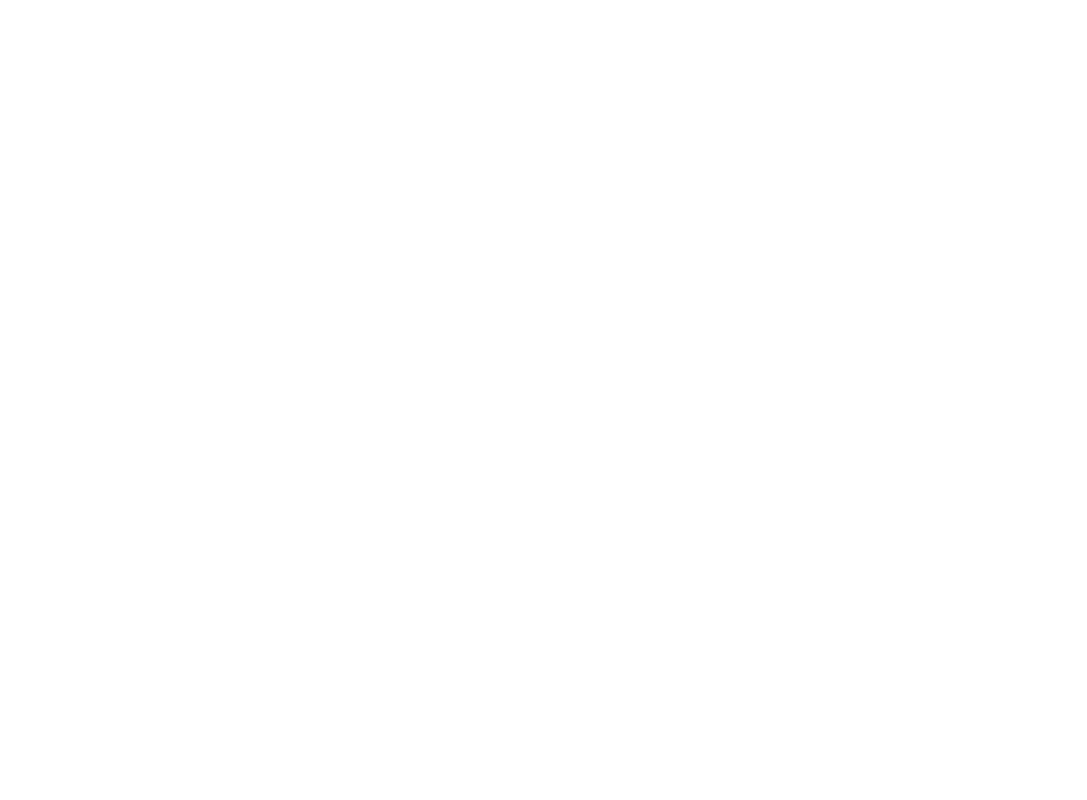
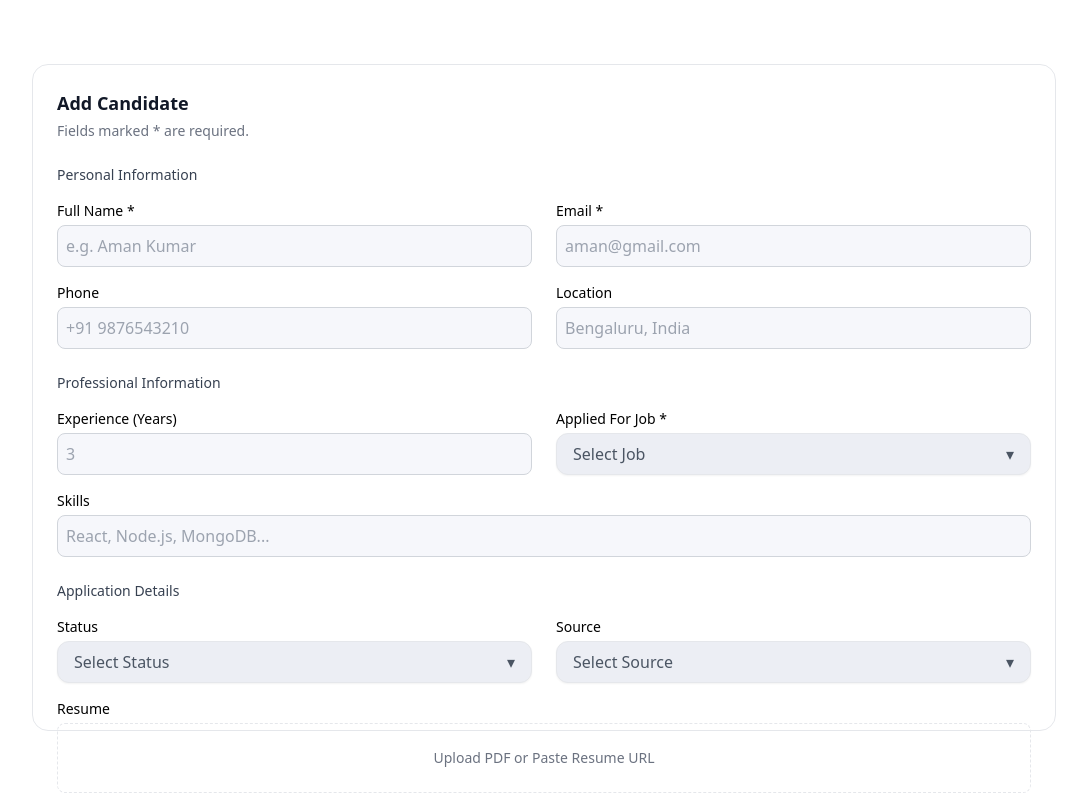
Before and after one commit to dineshkhichar569/jobrix-company-module, a React (Vite) app in the folder frontend/: page /add in a window 1280 px wide. Before the commit this address had no page. Shown: the whole page, without its empty margins (96-1183 px from the left). Built offline with nearby package versions, Linux system fonts and the light colour scheme; a web font is replaced by a local one.

Commit message:
add AddCandidate component and route for candidate addition

```diff
--- a/frontend/src/App.jsx
+++ b/frontend/src/App.jsx
@@ -7,12 +7,15 @@
 import AdminDashboard from "./pages/admin/AdminDashboard";
 import IsLoggedInRoute from "./guards/isLoggedInRoute";
 import LoggedOutOnlyRoute from "./guards/LoggedOutOnlyRoute";
+import AddCandidate from "./components/ui/Card/AddCandidate";
 
 function App() {
   return (
     <>
       <Routes>
         <Route path="/" element={<LandingPage />} />
+
+        <Route path="/add" element={<AddCandidate />} />
 
         <Route element={<LoggedOutOnlyRoute />}>
           <Route path="/login" element={<CompanyUserLogin />} />
--- /dev/null
+++ b/frontend/src/components/ui/Card/AddCandidate.jsx
@@ -0,0 +1,187 @@
+import { SelectOption } from "./SelectOption";
+
+export default function AddCandidate() {
+  return (
+    <div
+      className={`fixed z-50 w-4/5 max-w-5xl h-5/6 left-1/2 -translate-x-1/2 top-16
+  bg-white border rounded-2xl p-6
+  transform transition-all duration-300 ease-out`}
+    >
+      {/* //! Header */}
+      <div className="mb-6">
+        <h2 className="text-lg font-semibold text-gray-900">Add Candidate</h2>
+
+        <p className="mt-1 text-sm text-gray-500">
+          Fields marked * are required.
+        </p>
+      </div>
+
+      <form className="space-y-6">
+        {/* //! Personal Information */}
+        <div>
+          <h3 className="text-sm font-medium text-gray-700 mb-4">
+            Personal Information
+          </h3>
+
+          <div className="flex gap-6">
+            <div className="w-1/2">
+              <label className="block text-sm font-medium mb-1">
+                Full Name *
+              </label>
+
+              <input
+                type="text"
+                placeholder="e.g. Aman Kumar"
+                className="addMemberInput"
+              />
+            </div>
+
+            <div className="w-1/2">
+              <label className="block text-sm font-medium mb-1">Email *</label>
+
+              <input
+                type="email"
+                placeholder="aman@gmail.com"
+                className="addMemberInput"
+              />
+            </div>
+          </div>
+
+          <div className="flex gap-6 mt-4">
+            <div className="w-1/2">
+              <label className="block text-sm font-medium mb-1">Phone</label>
+
+              <input
+                type="text"
+                placeholder="+91 9876543210"
+                className="addMemberInput"
+              />
+            </div>
+
+            <div className="w-1/2">
+              <label className="block text-sm font-medium mb-1">Location</label>
+
+              <input
+                type="text"
+                placeholder="Bengaluru, India"
+                className="addMemberInput"
+              />
+            </div>
+          </div>
+        </div>
+
+        {/* //! Professional Information */}
+        <div>
+          <h3 className="text-sm font-medium text-gray-700 mb-4">
+            Professional Information
+          </h3>
+
+          <div className="flex gap-6">
+            <div className="w-1/2">
+              <label className="block text-sm font-medium mb-1">
+                Experience (Years)
+              </label>
+
+              <input type="number" placeholder="3" className="addMemberInput" />
+            </div>
+
+            <div className="w-1/2">
+              <label className="block text-sm font-medium mb-1">
+                Applied For Job *
+              </label>
+
+              <SelectOption
+                options={[
+                  "Frontend Developer",
+                  "Backend Developer",
+                  "Full Stack Developer",
+                ]}
+                placeholder="Select Job"
+              />
+            </div>
+          </div>
+
+          <div className="mt-4">
+            <label className="block text-sm font-medium mb-1">Skills</label>
+
+            <input
+              type="text"
+              placeholder="React, Node.js, MongoDB..."
+              className="addMemberInput"
+            />
+          </div>
+        </div>
+
+        {/* //! Application Details */}
+        <div>
+          <h3 className="text-sm font-medium text-gray-700 mb-4">
+            Application Details
+          </h3>
+
+          <div className="flex gap-6">
+            <div className="w-1/2">
+              <label className="block text-sm font-medium mb-1">Status</label>
+
+              <SelectOption
+                options={[
+                  "Applied",
+                  "Screening",
+                  "Interview",
+                  "Offer",
+                  "Rejected",
+                ]}
+                placeholder="Select Status"
+              />
+            </div>
+
+            <div className="w-1/2">
+              <label className="block text-sm font-medium mb-1">Source</label>
+
+              <SelectOption
+                options={["Website", "LinkedIn", "Referral", "Naukri"]}
+                placeholder="Select Source"
+              />
+            </div>
+          </div>
+
+          {/* //! Resume */}
+          <div className="mt-4">
+            <label className="block text-sm font-medium mb-1">Resume</label>
+
+            <div className="border border-dashed rounded-lg p-6 text-center text-sm text-gray-500">
+              Upload PDF or Paste Resume URL
+            </div>
+          </div>
+
+          {/* //! Notes */}
+          <div className="mt-4">
+            <label className="block text-sm font-medium mb-1">Notes</label>
+
+            <textarea
+              rows={4}
+              placeholder="Internal notes about this candidate..."
+              className="addMemberInput resize-none"
+            />
+          </div>
+        </div>
+
+        {/* //! Footer */}
+        <div className="flex justify-end gap-3 pt-4">
+          <button
+            type="button"
+            className="px-3 py-1 border rounded-lg hover:bg-gray-100"
+          >
+            Cancel
+          </button>
+
+          <button
+            type="submit"
+            className="px-3 py-1 bg-indigo-600 text-white rounded-lg hover:bg-indigo-700"
+          >
+            Save Candidate
+          </button>
+        </div>
+      </form>
+    </div>
+  );
+}
--- a/frontend/src/components/ui/Card/AddMemberCard.jsx
+++ b/frontend/src/components/ui/Card/AddMemberCard.jsx
@@ -1,5 +1,5 @@
 import { UserPlus2Icon } from "lucide-react";
-import { AnimatePresence, motion } from "framer-motion";
+import { AnimatePresence } from "framer-motion";
 
 import { addMember } from "../../../api/index.js";
 import { useEffect, useState } from "react";
@@ -38,11 +38,9 @@
 
   const [error, setError] = useState("");
   const [success, setSuccess] = useState(false);
-  const [loading, setLoading] = useState(false);
 
   const handleSubmit = async (e) => {
     e.preventDefault();
-    setLoading(true);
     try {
       const data = {
         fullname: name,
@@ -69,7 +67,7 @@
       setRole("");
       setDepartment("");
 
-      const res = await addMember(data);
+      await addMember(data);
     } catch (error) {
       const message = error.response?.data?.message || "Something went wrong";
       setError(message);
@@ -77,8 +75,6 @@
       console.log(error);
 
       console.error(error.response?.data?.message || "Registration failed");
-    } finally {
-      setLoading(false);
     }
   };
 
--- a/frontend/src/components/ui/Card/CreateJobCard.jsx
+++ b/frontend/src/components/ui/Card/CreateJobCard.jsx
@@ -1,5 +1,5 @@
 import { BriefcaseBusiness } from "lucide-react";
-import { AnimatePresence, motion } from "framer-motion";
+import { AnimatePresence } from "framer-motion";
 
 import { useEffect, useState } from "react";
 import AuthMSG from "../popUpMessages/AuthMSG.jsx";
@@ -71,7 +71,7 @@
       setJobRequirement("");
       setJobStatus("");
 
-      const res = await addJob(data);
+      await addJob(data);
     } catch (error) {
       const message = error.response?.data?.message || "Something went wrong";
       setError(message);
--- a/frontend/src/components/ui/Card/Profile_Icon_PopUp.jsx
+++ b/frontend/src/components/ui/Card/Profile_Icon_PopUp.jsx
@@ -1,7 +1,6 @@
 import { LogOutIcon, Settings, Sun, UserCircle2 } from "lucide-react";
 import { AnimatePresence } from "framer-motion";
 import AuthMSG from "../popUpMessages/AuthMSG";
-import { useState } from "react";
 
 function Profile_Icon_PopUp({ open, handleLogout }) {
   return (
```
